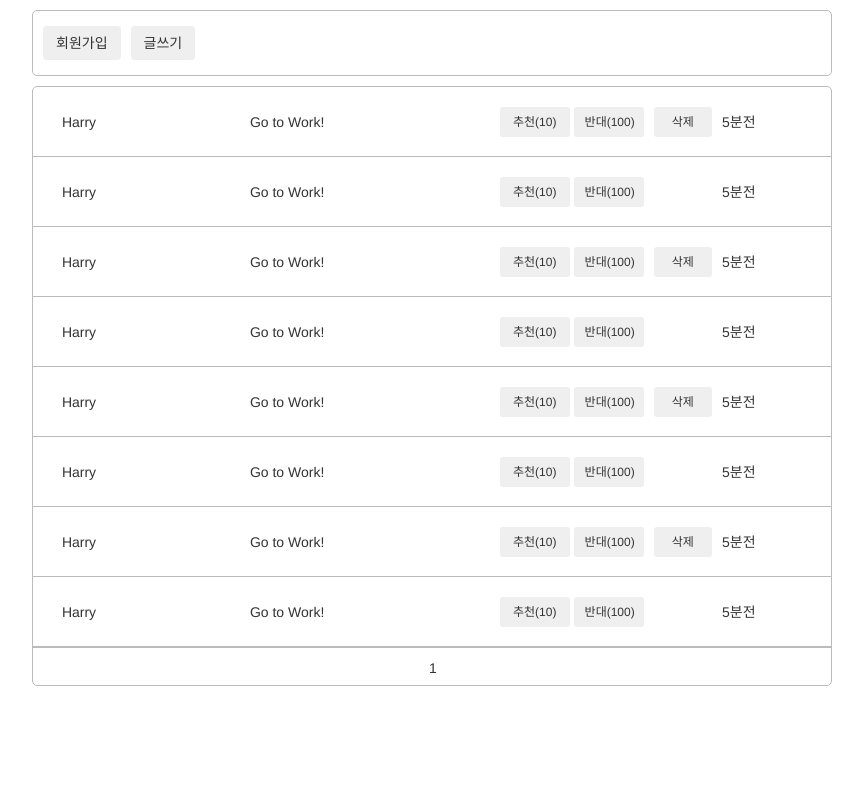
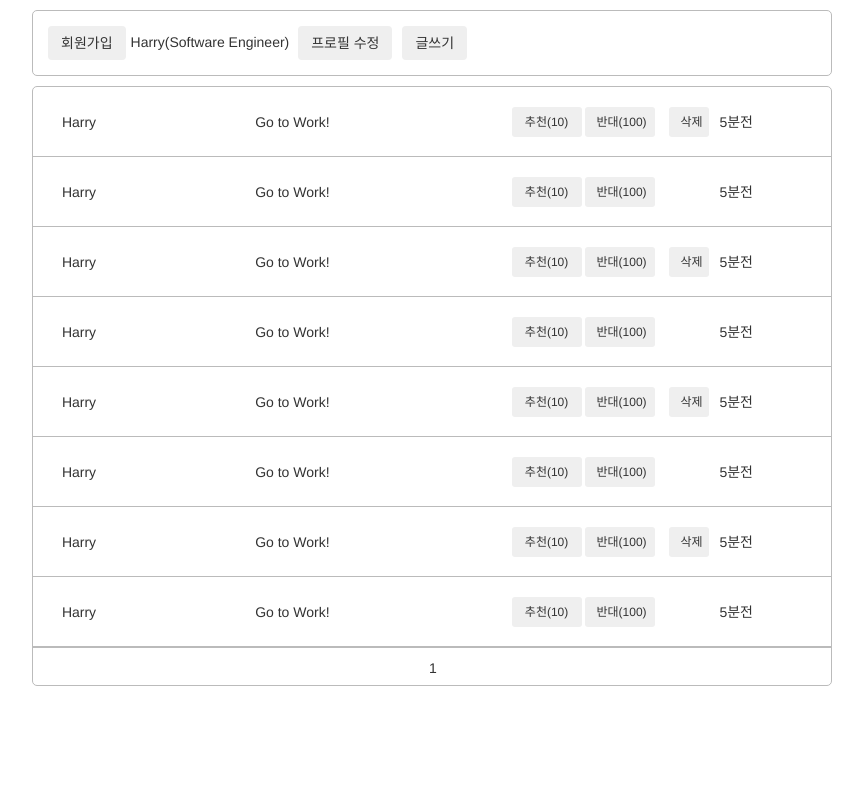
Before and after one commit to harry-jk/comment_system, a plain HTML site: page FT/index.html in a window 1280 px wide. Shown: the whole page, without its empty margins (208-1071 px from the left). Drawn offline with nearby package versions, Linux system fonts and the light colour scheme.

Commit message:
header reposition

```diff
--- a/FT/index.html
+++ b/FT/index.html
@@ -19,13 +19,14 @@
     <body>
         <div id="cs_app">
             <div id="cs_head">
-                <div id="cs_join">
+                <div id="cs_join" class="">
                     <button class="btn" type="button" name="button" data-toggle="modal" data-target="#cs_join_modal">회원가입</button>
                 </div>
-                <div id="cs_profile_info" class="cs_hidden">
-                    <button class="btn" type="button" name="button">프로필 수정</button>
+                <div id="cs_profile_info" class="">
+                    <span class="cs_name">Harry(Software Engineer)</span>
+                    <button class="btn" type="button" name="button" data-toggle="modal" data-target="#cs_join_modal">프로필 수정</button>
                 </div>
-                <button class="btn" type="button" name="button" data-toggle="modal" data-target="#cs_write_modal">글쓰기</button>
+                <button id="cs_write" class="btn" type="button" name="button" data-toggle="modal" data-target="#cs_write_modal">글쓰기</button>
             </div>
             <div id="cs_contents_wrap">
                 <div id="cs_contents">
@@ -179,6 +180,7 @@
               </div>
               <div class="modal-footer">
                 <button type="button" class="btn btn-primary">회원가입</button>
+                <button type="button" class="btn btn-primary">수정</button>
                 <button type="button" class="btn btn-default" data-dismiss="modal">닫기</button>
               </div>
             </div>
--- a/FT/main.css
+++ b/FT/main.css
@@ -21,12 +21,14 @@
     float: left;
     width: 800px;
     margin-bottom: 10px;
-    padding: 5px;
+    padding: 5px 10px;
     border: 1px solid #bbb;
     border-radius: 5px;
 }
 
-#cs_head *
+#cs_head #cs_join,
+#cs_head #cs_profile_info,
+#cs_head #cs_write
 {
     float: left;
 }
@@ -116,7 +118,7 @@
 
 .cs_content .cs_delete
 {
-    width: 60px;
+    width: 40px;
     margin: 0 5px;
 }
 
```
